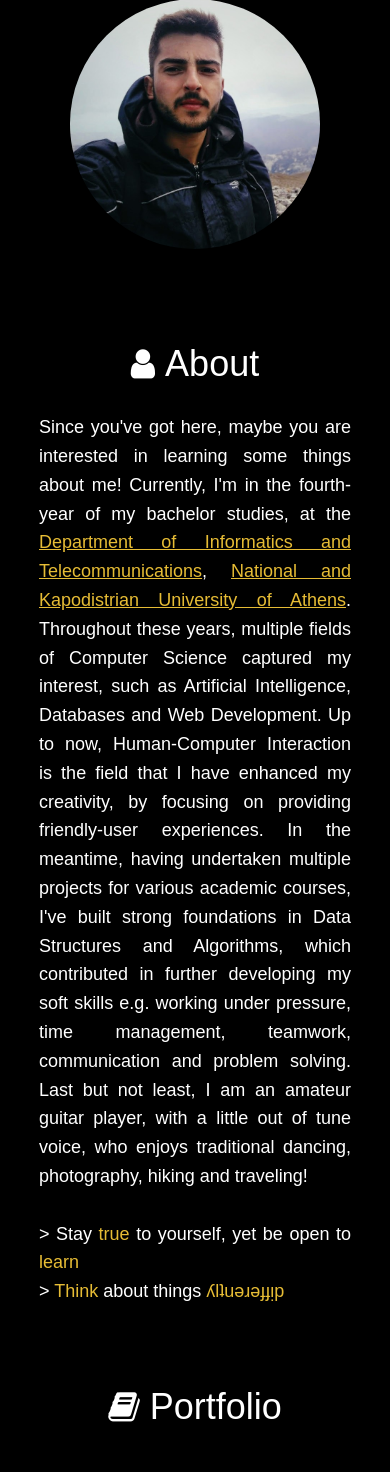
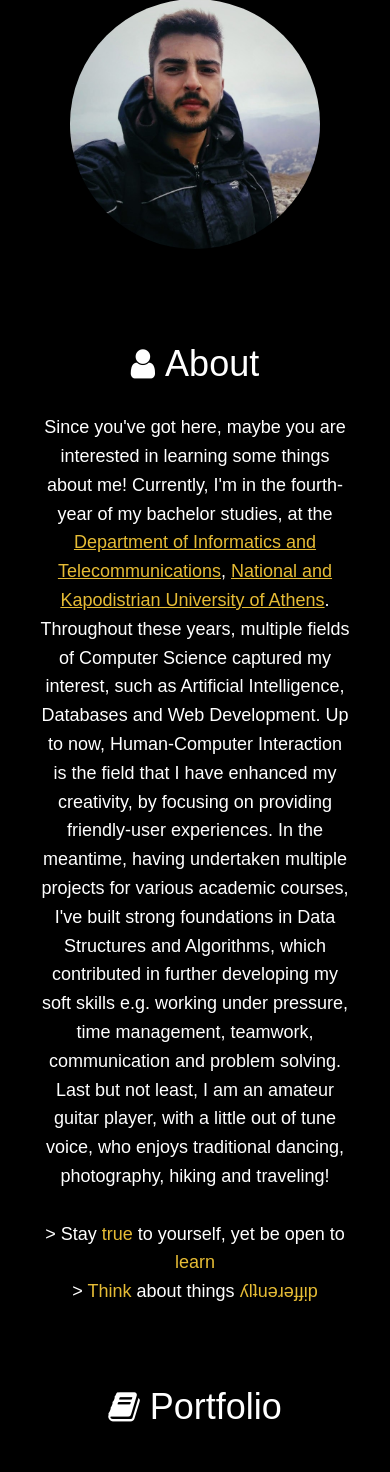
Before and after one commit to mansstiv/mansstiv.github.io, a PHP site: page / in a window 390 px wide. Shown: the part 373-1845 px from the top of the page. Run offline with PHP 8.4, Linux system fonts and the light colour scheme; some web fonts are replaced.

Commit message:
Update styles.css

```diff
--- a/styles.css
+++ b/styles.css
@@ -218,7 +218,7 @@ h1 {
 
 .about-section-text {
   padding-right: 5%;
-  text-align: justify;
+/*   text-align: justify; */
 }
 
 .about-section-text .title {
@@ -623,7 +623,7 @@ textarea:focus {
 
   .about-section-text {
     order: 2;
-    text-align: justify;
+/*     text-align: justify; */
     margin-right: 15% !important;
     margin-left: 15% !important;
     padding-right: 0% !important;
```
